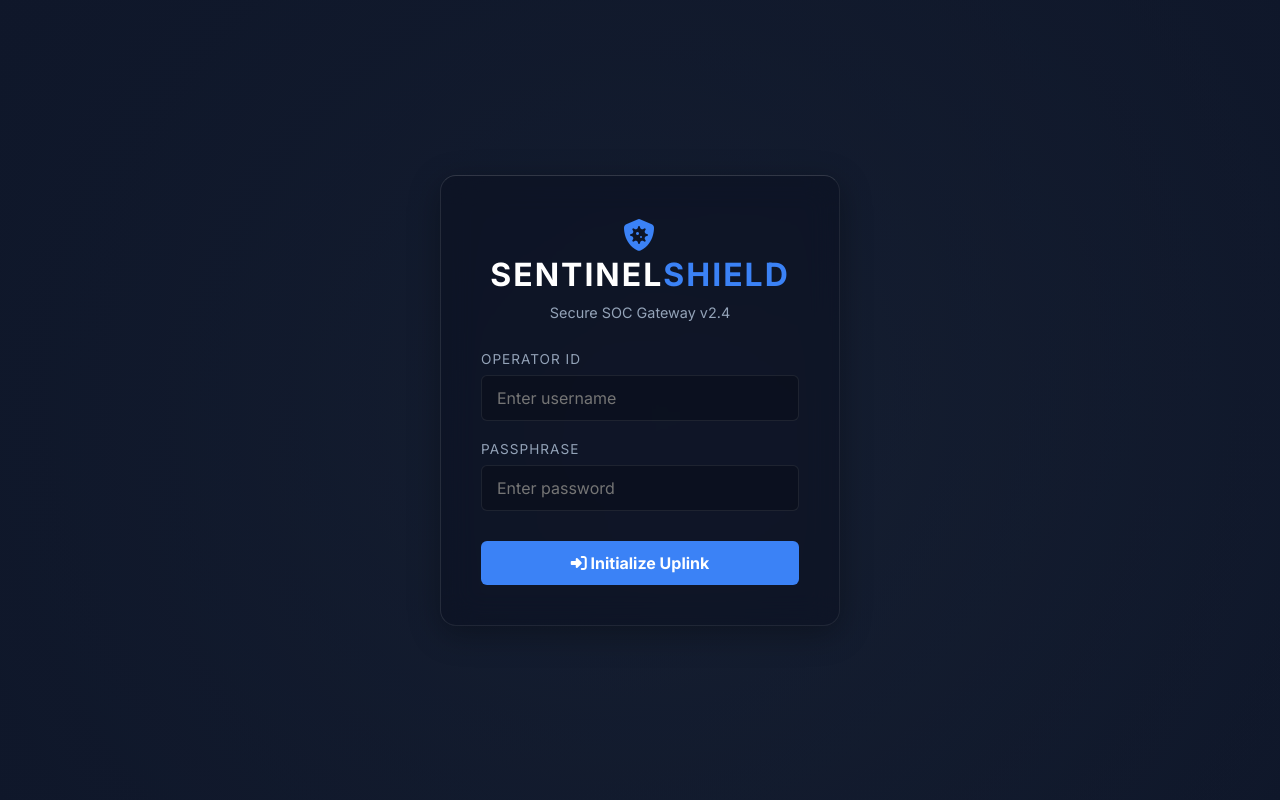
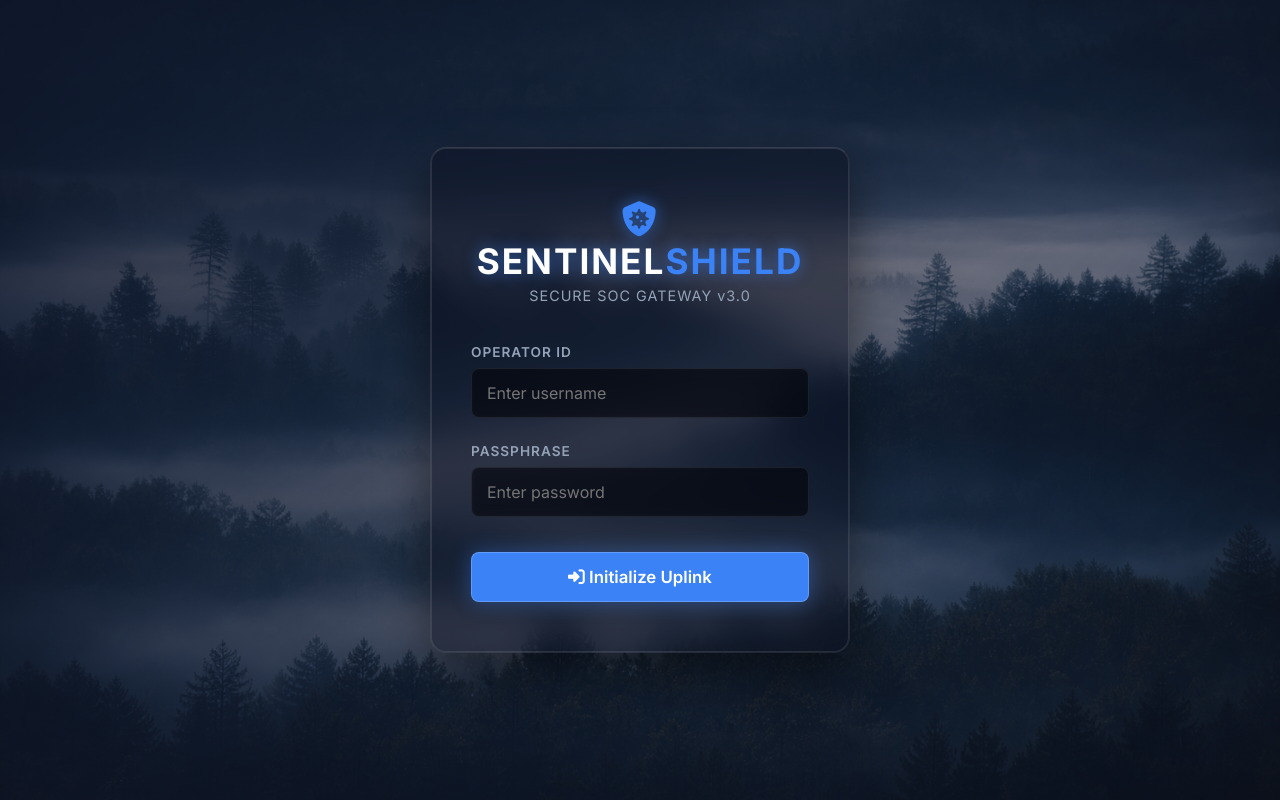
Before and after one commit to akshatcore/SentinelShield, a Flask app: page /admin-login in a window 1280 px wide. Run offline with Flask 3, Linux system fonts and the light colour scheme.

Commit message:
Finalized

```diff
--- a/templates/admin_login.html
+++ b/templates/admin_login.html
@@ -7,36 +7,37 @@
     <link href="https://cdnjs.cloudflare.com/ajax/libs/font-awesome/6.4.0/css/all.min.css" rel="stylesheet">
     <link rel="stylesheet" href="{{ url_for('static', filename='css/style.css') }}">
     <style>
+        /* Removed the hardcoded background so it inherits the image from style.css */
         body {
             display: flex;
             justify-content: center;
             align-items: center;
-            height: 100vh;
-            margin: 0;
-            background: radial-gradient(circle at center, #1e293b 0%, #0f172a 100%);
-            font-family: 'Segoe UI', Tahoma, Geneva, Verdana, sans-serif;
         }
         .login-container {
             width: 100%;
-            max-width: 400px;
-            padding: 40px;
+            max-width: 420px;
+            padding: 50px 40px;
             box-sizing: border-box;
             text-align: center;
+            /* Added a subtle internal glow for the login box */
+            box-shadow: 0 20px 50px rgba(0,0,0,0.5), inset 0 0 0 1px rgba(255,255,255,0.1);
         }
         .logo-large {
-            font-size: 2rem;
-            font-weight: bold;
+            font-size: 2.2rem;
+            font-weight: 700;
             color: white;
             letter-spacing: 2px;
-            margin-bottom: 10px;
+            margin-bottom: 5px;
+            text-shadow: 0 0 15px rgba(59, 130, 246, 0.6);
         }
         .subtitle {
             color: var(--text-muted);
             font-size: 0.9rem;
-            margin-bottom: 30px;
+            margin-bottom: 40px;
+            letter-spacing: 1px;
         }
         .input-group {
-            margin-bottom: 20px;
+            margin-bottom: 25px;
             text-align: left;
         }
         .input-group label {
@@ -46,55 +47,65 @@
             font-size: 0.85rem;
             text-transform: uppercase;
             letter-spacing: 1px;
+            font-weight: 600;
         }
         .input-field {
             width: 100%;
-            background: rgba(0,0,0,0.2);
+            background: rgba(0, 0, 0, 0.4);
             border: 1px solid var(--border-subtle);
-            padding: 12px 15px;
+            padding: 14px 15px;
             color: white;
-            border-radius: 6px;
+            border-radius: 8px;
             font-size: 1rem;
             box-sizing: border-box;
             transition: all 0.3s ease;
+            backdrop-filter: blur(4px);
         }
         .input-field:focus {
             outline: none;
             border-color: var(--primary);
-            box-shadow: 0 0 10px rgba(59, 130, 246, 0.3);
+            box-shadow: var(--glow-primary);
+            background: rgba(0, 0, 0, 0.6);
         }
         .btn-login {
             width: 100%;
-            padding: 12px;
+            padding: 14px;
             background: var(--primary);
             color: white;
-            border: none;
-            border-radius: 6px;
-            font-size: 1rem;
-            font-weight: bold;
+            border: 1px solid rgba(255,255,255,0.2);
+            border-radius: 8px;
+            font-size: 1.05rem;
+            font-weight: 600;
             cursor: pointer;
-            transition: background 0.3s ease;
+            transition: all 0.3s ease;
             margin-top: 10px;
+            box-shadow: var(--glow-primary);
         }
         .btn-login:hover {
-            background: #2563eb;
+            transform: translateY(-2px);
+            box-shadow: 0 0 25px rgba(59, 130, 246, 0.6);
         }
         #error-msg {
-            color: var(--danger);
-            margin-top: 15px;
+            color: #fca5a5;
+            background: rgba(239, 68, 68, 0.2);
+            border: 1px solid rgba(239, 68, 68, 0.3);
+            padding: 10px;
+            border-radius: 6px;
+            margin-top: 20px;
             font-size: 0.9rem;
             display: none;
+            backdrop-filter: blur(4px);
         }
     </style>
 </head>
 <body>
 
-    <div class="glass-panel login-container">
+    <div class="glass-panel login-container fade-in">
         <div class="logo-large">
             <i class="fas fa-shield-virus" style="color: var(--primary);"></i>
             SENTINEL<span style="color: var(--primary);">SHIELD</span>
         </div>
-        <div class="subtitle">Secure SOC Gateway v2.4</div>
+        <div class="subtitle">SECURE SOC GATEWAY v3.0</div>
 
         <form id="login-form">
             <div class="input-group">
@@ -116,6 +127,14 @@
     </div>
 
     <script>
+        // Anti-Snooping UI Restrictions
+        document.addEventListener('contextmenu', event => event.preventDefault());
+        document.onkeydown = function(e) {
+            if(e.keyCode == 123) return false;
+            if(e.ctrlKey && e.shiftKey && (e.keyCode == 'I'.charCodeAt(0) || e.keyCode == 'C'.charCodeAt(0) || e.keyCode == 'J'.charCodeAt(0))) return false;
+            if(e.ctrlKey && e.keyCode == 'U'.charCodeAt(0)) return false;
+        }
+
         document.getElementById('login-form').addEventListener('submit', function(e) {
             e.preventDefault();
 
@@ -140,6 +159,8 @@
                 if (res.status === 200) {
                     btn.innerHTML = '<i class="fas fa-check"></i> Access Granted';
                     btn.style.background = 'var(--success)';
+                    btn.style.borderColor = 'var(--success)';
+                    btn.style.boxShadow = '0 0 20px rgba(16, 185, 129, 0.4)';
                     setTimeout(() => { window.location.href = '/'; }, 1000);
                 } else {
                     btn.innerHTML = '<i class="fas fa-sign-in-alt"></i> Initialize Uplink';
@@ -150,21 +171,10 @@
             .catch(err => {
                 btn.innerHTML = '<i class="fas fa-sign-in-alt"></i> Initialize Uplink';
                 btn.disabled = false;
-                errorMsg.innerText = "Connection error. Check backend.";
+                errorMsg.innerHTML = '<i class="fas fa-wifi"></i> Connection error. Check backend.';
                 errorMsg.style.display = 'block';
             });
         });
     </script>
-    <script>
-    // Anti-Snooping UI Restrictions
-    document.addEventListener('contextmenu', event => event.preventDefault()); // Block right-click
-    document.onkeydown = function(e) {
-        if(e.keyCode == 123) return false; // Block F12
-        if(e.ctrlKey && e.shiftKey && e.keyCode == 'I'.charCodeAt(0)) return false; // Block Ctrl+Shift+I
-        if(e.ctrlKey && e.shiftKey && e.keyCode == 'C'.charCodeAt(0)) return false; // Block Ctrl+Shift+C
-        if(e.ctrlKey && e.shiftKey && e.keyCode == 'J'.charCodeAt(0)) return false; // Block Ctrl+Shift+J
-        if(e.ctrlKey && e.keyCode == 'U'.charCodeAt(0)) return false; // Block Ctrl+U (View Source)
-    }
-</script>
 </body>
 </html>
```
Also changed, not shown: README.md, 7 other files.
